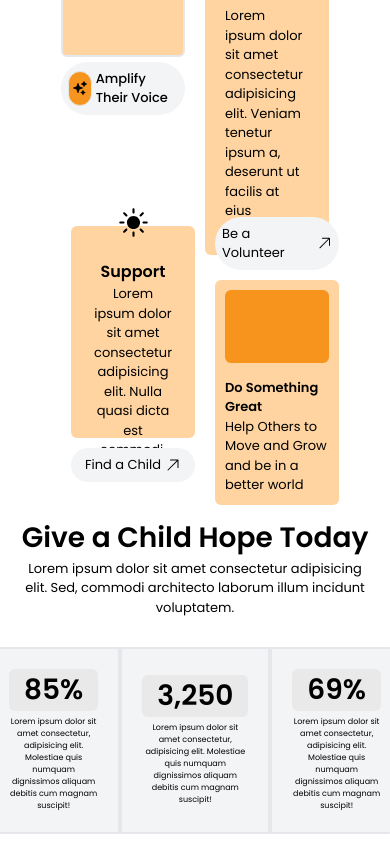
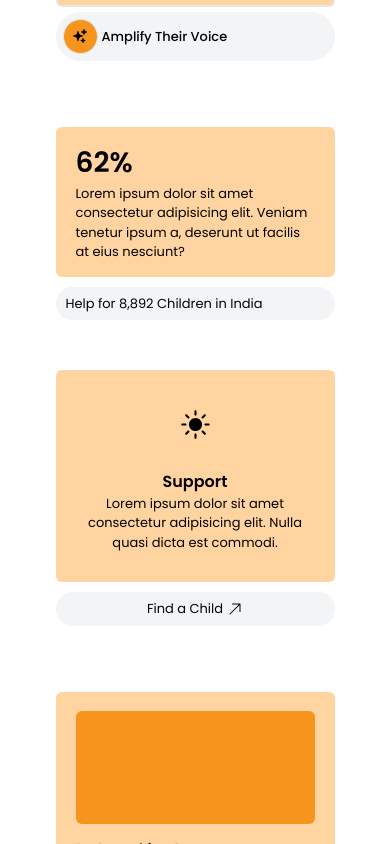
Before and after one commit to KenUdoudo/company, a React (Vite) app: page / in a window 390 px wide. Shown: the part 880-1724 px from the top of the page. Built offline with nearby package versions, Linux system fonts and the light colour scheme.

Commit message:
looks better

```diff
--- a/src/components/Home/section1.jsx
+++ b/src/components/Home/section1.jsx
@@ -13,8 +13,8 @@ const Section1 = () => {
                 </div>
             </div>
 
-            <div className="mt-[30px] md:mt-0 px-[20px] lg:px-[50px] space-x-[20px] flex flex-row flex-wrap md:flex-nowrap justify-center items-center md:h-[500px]">
-                <div className="w-[40%] md:w-[25%] h-[350px] gap-[5px] flex flex-col justify-normal items-center">
+            <div className="mt-[30px] md:mt-0 px-[20px] lg:px-[50px] gap-x-[20px] flex flex-col md:flex-row justify-center items-center md:h-[500px]">
+                <div className="w-[90%] md:w-[25%] h-[300px] md:h-[350px] gap-[5px] flex flex-col justify-normal items-center">
                     <div className="h-[60%] lg:h-[80%] w-full border-[2px] bg-[#FFD4A1] rounded-md"></div>
                     <div className="h-[20%] w-full">
                         <div className='flex flex-row justify-start items-center gap-[4px] rounded-full px-[7px] py-[7px] bg-gray-100 cursor-pointer'>
@@ -25,7 +25,7 @@ const Section1 = () => {
                 </div>
 
 
-                <div className="w-[40%] md:w-[25%] h-[350px] flex flex-col justify-normal items-center gap-[10px] mt-[40px] lg:mt-[260px]">
+                <div className="w-[90%] md:w-[25%] md:h-[350px] flex flex-col-reverse md:flex-col justify-normal items-center gap-[10px] mt-[0px] md:mt-[40px] lg:mt-[260px]">
                     <div className="w-full flex flex-row justify-start items-center gap-[4px] rounded-full px-[10px] py-[7px] bg-gray-100"><p className="text-[13px]">Help for 8,892 Children in India</p></div>
                     <div className="bg-[#FFD4A1] rounded-md px-[20px] py-[15px]">
                         <p className="text-[28px] font-semibold">62%</p>
@@ -34,7 +34,7 @@ const Section1 = () => {
                 </div>
 
 
-                <div className="w-[40%] md:w-[25%] h-[290px] lg:h-[350px] flex flex-col justify-normal items-center gap-[10px] mt-[3%] lg:mt-[5%]">
+                <div className="w-[90%] md:w-[25%] h-[290px] lg:h-[350px] flex flex-col justify-normal items-center gap-[10px] mt-[50px] md:mt-[3%] lg:mt-[5%]">
                     <div className="h-[73%] w-full bg-[#FFD4A1] rounded-md flex flex-col justify-center items-center text-center px-[20px] py-[20px]">
                         <div className="h-[50px] w-[50px] flex justify-center items-center"><IoIosSunny className="h-[35px] w-[35px]"/></div>
                         <p className="font-semibold pt-[20px]">Support</p>
@@ -47,12 +47,12 @@ const Section1 = () => {
                 </div>
 
 
-                <div className="w-[40%] md:w-[25%] h-[300px] lg:h-[400px] flex flex-col justify-normal items-center gap-[10px]">
+                <div className="w-[90%] md:w-[25%] h-[300px] lg:h-[400px] flex flex-col-reverse md:flex-col justify-normal items-center gap-[10px]">
                     <div className="flex flex-row justify-center items-center space-x-1 rounded-full px-[7px] py-[7px] bg-gray-100 w-full">
                             <p className="text-[13px]">Be a Volunteer</p>
                             <HiArrowUpRight/>
                     </div>
-                    <div className="h-[75%] w-full bg-[#FFD4A1] rounded-md flex flex-col justify-center text-[13px] px-[10px] lg:px-[25px] py-[10px]">
+                    <div className="h-[75%] w-full bg-[#FFD4A1] rounded-md flex flex-col justify-center text-[13px] px-[20px] md:px-[10px] lg:px-[25px] py-[10px]">
                         <div className="h-[55%] w-full bg-[#F7941D] rounded-md"></div>
                         <p className="pt-[15px] font-semibold">Do Something Great</p>
                         <p>Help Others to Move and Grow and be in a better world</p>
--- a/src/components/Home/section2.jsx
+++ b/src/components/Home/section2.jsx
@@ -1,22 +1,22 @@
 const Section2 = () => {
     return (
-        <div>
+        <div className=" mt-[50px]">
             <div className="text-center">
                 <p className="text-[28px] font-semibold">Give a Child Hope Today</p>
                 <p className="text-[13px]">Lorem ipsum dolor sit amet consectetur adipisicing elit. Sed, commodi architecto laborum illum incidunt voluptatem. </p>
             </div>
 
-            <div className="flex flex-row justify-center px-[50px] mt-[30px]">
+            <div className="flex flex-row justify-center px-[20px] lg:px-[50px] mt-[30px]">
                 <div className="border-[2px] rounded-l-[15px] flex flex-col justify-center items-center text-center bg-gray-100 gap-[5px] px-[20px] py-[20px]">
-                    <p className="text-[28px] font-semibold bg-[#E9E9E9] px-[15px] rounded-md">85%</p>
+                    <p className="text-[20px] md:text-[28px] font-semibold bg-[#E9E9E9] px-[15px] rounded-md">85%</p>
                     <p className="text-[8px] md:text-[13px]">Lorem ipsum dolor sit amet consectetur, adipisicing elit. Molestiae quis numquam dignissimos aliquam debitis cum magnam suscipit!</p>
                 </div>
                 <div className="border-[2px] flex flex-col justify-center items-center text-center bg-gray-100 gap-[5px] px-[20px] py-[20px]">
-                    <p className="text-[28px] font-semibold bg-[#E9E9E9] px-[15px] rounded-md">3,250</p>
+                    <p className="text-[20px] md:text-[28px] font-semibold bg-[#E9E9E9] px-[15px] rounded-md">3,250</p>
                     <p className="text-[8px] md:text-[13px]">Lorem ipsum dolor sit amet consectetur, adipisicing elit. Molestiae quis numquam dignissimos aliquam debitis cum magnam suscipit!</p>
                 </div>
                 <div className="border-[2px] rounded-r-[15px] flex flex-col justify-center items-center text-center bg-gray-100 gap-[5px] px-[20px] py-[20px]">
-                    <p className="text-[28px] font-semibold bg-[#E9E9E9] px-[15px] rounded-md">69%</p>
+                    <p className="text-[20px] md:text-[28px] font-semibold bg-[#E9E9E9] px-[15px] rounded-md">69%</p>
                     <p className="text-[8px] md:text-[13px]">Lorem ipsum dolor sit amet consectetur, adipisicing elit. Molestiae quis numquam dignissimos aliquam debitis cum magnam suscipit!</p>
                 </div>
             </div>
--- a/src/components/Home/section3.jsx
+++ b/src/components/Home/section3.jsx
@@ -5,7 +5,7 @@ const Section3 = () => {
             <div className="text-center flex flex-col justify-center items-center gap-[10px]">
                 <p className="text-[28px] font-semibold">Empowering Children, Creating Futures</p>
                 <p className="text-[13px]">Lorem ipsum dolor sit amet consectetur adipisicing elit. Maxime quo nesciunt est similique quidem, dignissimos pariatur ad eligendi! <br /> Aperiam harum exercitationem aut incidunt quos, perferendis vero suscipit doloribus dolorum veritatis!</p>
-                <p className="text-[13px] font-medium rounded-full px-[10px] py-[10px] bg-[#E9E9E9] mt-[20px]">Lorem ipsum dolor sit amet consectetur adipisicing elit. Maxime quo nesciunt est similique quidem, dignissimos pariatur ad eligendi! </p>
+                <p className="text-[13px] font-medium rounded-lg md:rounded-full px-[10px] py-[10px] bg-[#E9E9E9] mt-[20px]">Lorem ipsum dolor sit amet consectetur adipisicing elit. Maxime quo nesciunt est similique quidem, dignissimos pariatur ad eligendi! </p>
             </div>
 
             <div className="flex flex-row justify-center items-center px-[20px] lg:px-[50px] gap-x-[30px] mt-[20px] md:h-[660px] lg:h-[520px]">
--- a/src/components/Home/section6.jsx
+++ b/src/components/Home/section6.jsx
@@ -16,7 +16,7 @@ const Section6 = () => {
    };
 
     return (
-        <div className="mt-[50px] px-[20px] lg:px-[50px]">
+        <div className="mt-[50px] px-[5px] lg:px-[50px]">
             <div className="text-center">
                 <p className="text-[28px] font-semibold">Spreading Smiles, Changing Lives</p>
                 <p className="text-[13px]">Lorem, ipsum dolor sit amet consectetur adipisicing elit. Quaerat odio maxime nobis dolorum distinctio dolor minus magni, ratione rem vero <br /> dignissimos delectus ipsa quod. Expedita animi veritatis quas laboriosam mollitia?</p>
```
Also changed, not shown: src/components/Home/section7.jsx (+5 -5 lines).
